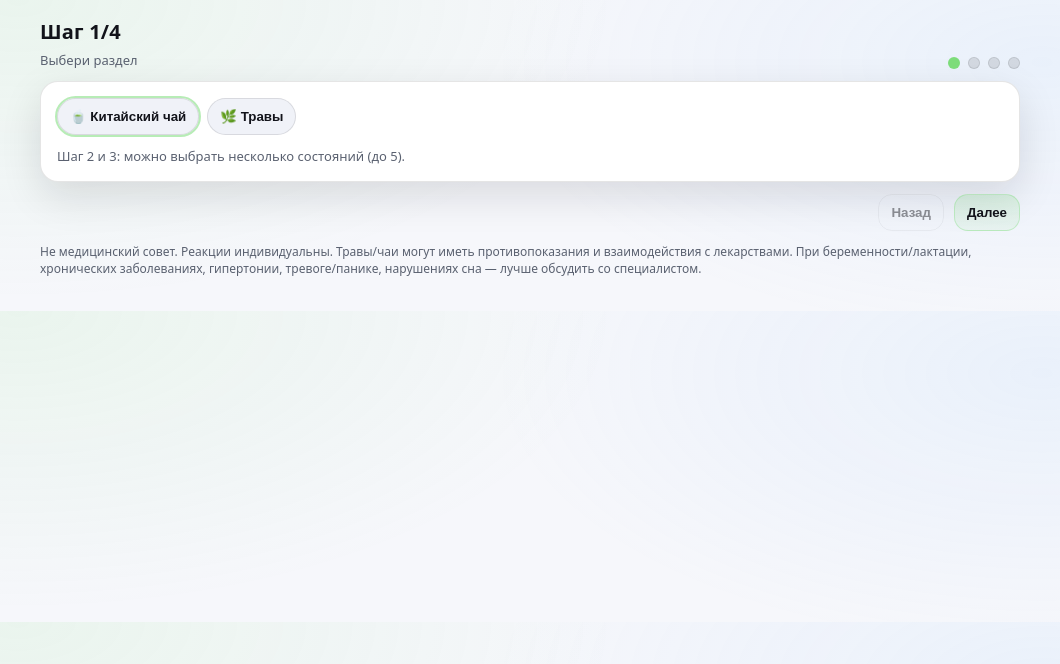
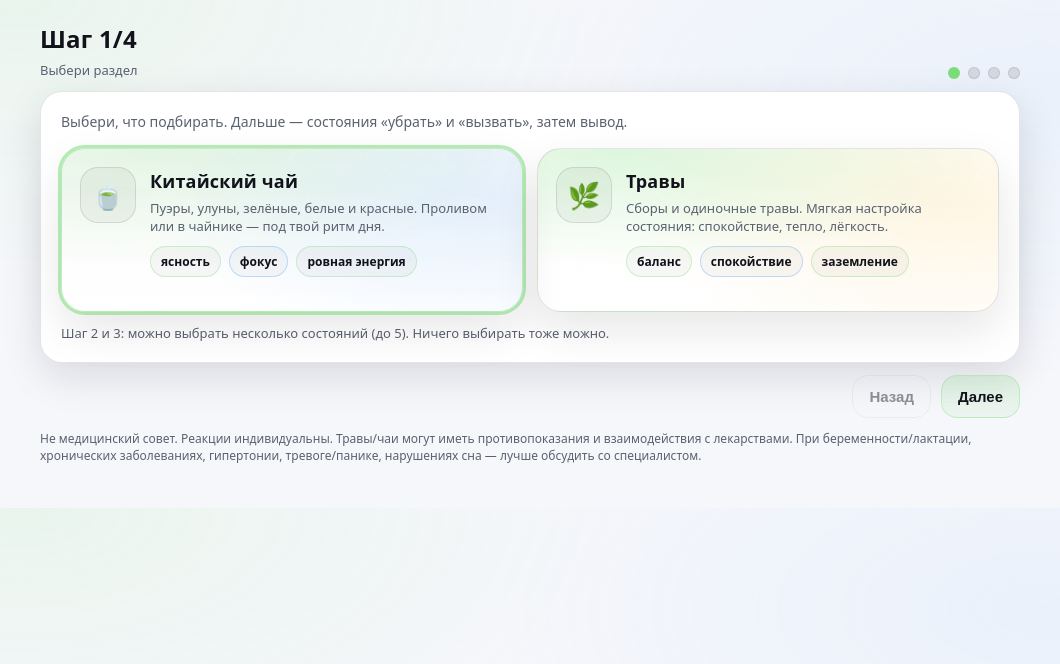
Before and after one commit to mmarafet/tea-states, a plain HTML site: page herbs/index.html in a window 1280 px wide. Shown: the whole page, without its empty margins (110-1170 px from the left). Drawn offline with Linux system fonts and the light colour scheme.

Commit message:
Refactor styles and update UI for tea and herbs selection
Updated styles for various elements in index.html, including padding, font sizes, and border radii. Modified the HTML structure in the buildStep1 function to enhance the UI for selecting tea and herbs.

```diff
--- a/herbs/index.html
+++ b/herbs/index.html
@@ -25,19 +25,19 @@
                   var(--bg);
       color:var(--text);
     }
-    .wrap{ max-width:var(--w); margin:0 auto; padding:18px 14px 34px; }
+    .wrap{ max-width:var(--w); margin:0 auto; padding:22px 14px 44px; }
     .top{ display:flex; align-items:flex-end; justify-content:space-between; gap:12px; flex-wrap:wrap; }
-    h1{ margin:0; font-size:20px; letter-spacing:.2px; }
+    h1{ margin:0; font-size:24px; letter-spacing:.2px; }
     .crumb{ color:var(--muted); font-size:13px; margin-top:6px; }
-    .card{ background:var(--card); border:1px solid var(--line); border-radius:var(--radius);
-      box-shadow:var(--shadow); padding:var(--pad); }
+    .card{ background:var(--card); border:1px solid var(--line); border-radius:22px;
+      box-shadow:var(--shadow); padding:20px; }
     .stepper{ display:flex; gap:8px; align-items:center; justify-content:flex-end; flex-wrap:wrap; }
     .dot{ width:10px; height:10px; border-radius:99px; background:rgba(255,255,255,.18); border:1px solid var(--line); }
     @media (prefers-color-scheme: light){ .dot{ background:rgba(0,0,0,.10);} }
     .dot.on{ background:var(--accent); border-color:rgba(125,220,122,.35); }
     .row{ display:flex; gap:12px; flex-wrap:wrap; align-items:center; justify-content:space-between; }
     .btn{ border:1px solid var(--line); background:transparent; color:var(--text);
-      padding:10px 12px; border-radius:14px; cursor:pointer; font-weight:600; }
+      padding:12px 16px; border-radius:16px; cursor:pointer; font-weight:750; font-size:15px; }
     .btn.primary{ background:linear-gradient(180deg, rgba(125,220,122,.20), rgba(125,220,122,.08));
       border-color:rgba(125,220,122,.35); }
     .btn:disabled{ opacity:.45; cursor:not-allowed; }
@@ -45,19 +45,79 @@
     .seg .opt{ border:1px solid var(--line); background:var(--pill); color:var(--text);
       padding:10px 12px; border-radius:999px; cursor:pointer; font-weight:650; }
     .seg .opt.on{ outline:2px solid rgba(125,220,122,.55); }
-    .hint{ color:var(--muted); font-size:13px; line-height:1.4; }
+
+    /* Rich tiles */
+    .tiles{ display:grid; grid-template-columns:1fr; gap:14px; margin-top:6px; }
+    @media (min-width: 640px){ .tiles{ grid-template-columns:1fr 1fr; } }
+    .tile{
+      position:relative;
+      border:1px solid var(--line);
+      border-radius:24px;
+      padding:18px 18px 16px;
+      cursor:pointer;
+      overflow:hidden;
+      background:
+        radial-gradient(700px 220px at 20% 0%, rgba(125,220,122,.22), transparent 55%),
+        radial-gradient(560px 260px at 90% 30%, rgba(122,183,255,.22), transparent 58%),
+        linear-gradient(180deg, rgba(255,255,255,.06), rgba(255,255,255,.02));
+      box-shadow: 0 12px 34px rgba(0,0,0,.28);
+      transition: transform .12s ease, box-shadow .12s ease, border-color .12s ease;
+      min-height:128px;
+      display:flex;
+      gap:14px;
+      align-items:flex-start;
+    }
+    @media (prefers-color-scheme: light){
+      .tile{
+        background:
+          radial-gradient(700px 220px at 20% 0%, rgba(125,220,122,.18), transparent 55%),
+          radial-gradient(560px 260px at 90% 30%, rgba(122,183,255,.18), transparent 58%),
+          linear-gradient(180deg, rgba(0,0,0,.02), rgba(0,0,0,.00));
+        box-shadow: 0 18px 44px rgba(18,19,26,.10);
+      }
+    }
+    .tile:hover{ transform: translateY(-1px); box-shadow: 0 18px 46px rgba(0,0,0,.34); border-color: rgba(255,255,255,.18); }
+    @media (prefers-color-scheme: light){ .tile:hover{ box-shadow: 0 22px 52px rgba(18,19,26,.14); border-color: rgba(0,0,0,.14);} }
+    .tile:active{ transform: translateY(0); }
+    .tile.on{ outline: 3px solid rgba(125,220,122,.55); border-color: rgba(125,220,122,.45); }
+    .tileIcon{
+      width:54px;height:54px;border-radius:18px;
+      border:1px solid var(--line);
+      display:flex;align-items:center;justify-content:center;
+      font-size:26px;
+      background: rgba(0,0,0,.12);
+      flex:0 0 auto;
+    }
+    @media (prefers-color-scheme: light){ .tileIcon{ background: rgba(0,0,0,.04);} }
+    .tileTitle{ font-size:18px; font-weight:800; letter-spacing:.2px; margin-top:2px; }
+    .tileSub{ color:var(--muted); font-size:13px; line-height:1.45; margin-top:6px; }
+    .tileBadges{ display:flex; gap:8px; flex-wrap:wrap; margin-top:10px; }
+    .badge{
+      font-size:12px; font-weight:750;
+      padding:6px 10px; border-radius:999px;
+      border:1px solid var(--line);
+      background: rgba(255,255,255,.04);
+      color: var(--text);
+    }
+    @media (prefers-color-scheme: light){ .badge{ background: rgba(0,0,0,.03);} }
+    .badge.green{ border-color: rgba(125,220,122,.35); }
+    .badge.blue{ border-color: rgba(122,183,255,.45); }
+
+.hint{ color:var(--muted); font-size:13px; line-height:1.4; }
     .grid{ display:grid; grid-template-columns: 1fr; gap:12px; margin-top:12px; }
     .list{ display:flex; flex-wrap:wrap; gap:8px; margin-top:10px; }
     .pill{ border:1px solid var(--line); background:var(--pill); color:var(--text);
-      padding:8px 10px; border-radius:999px; cursor:pointer; user-select:none; font-weight:600; }
+      padding:10px 14px; border-radius:999px; cursor:pointer; user-select:none; font-weight:750; font-size:14px;
+      transition: transform .08s ease, border-color .08s ease, background .08s ease; }
+    .pill:hover{ transform: translateY(-1px); border-color: rgba(255,255,255,.20); }
     .pill.bad.on{ background:rgba(255,110,110,.14); border-color:rgba(255,110,110,.35); }
     .pill.good.on{ background:rgba(122,183,255,.18); border-color:rgba(122,183,255,.45); }
     .note{ border-left:3px solid rgba(122,183,255,.55); padding-left:10px; color:var(--muted); font-size:13px; margin-top:10px; }
     .results h2{ margin:0 0 8px 0; font-size:16px; }
-    .item{ padding:10px 12px; border:1px solid var(--line); border-radius:14px; background:rgba(255,255,255,.03);
+    .item{ padding:14px 14px; border:1px solid var(--line); border-radius:14px; background:rgba(255,255,255,.03);
       display:flex; gap:10px; align-items:flex-start; justify-content:space-between; }
     @media (prefers-color-scheme: light){ .item{ background:rgba(0,0,0,.03);} }
-    .thumb{ width:44px; height:44px; border-radius:12px; border:1px solid var(--line); overflow:hidden; flex:0 0 auto; }
+    .thumb{ width:56px; height:56px; border-radius:12px; border:1px solid var(--line); overflow:hidden; flex:0 0 auto; }
 .thumb img{ width:100%; height:100%; object-fit:cover; display:block; }
 .item .leftcol{ min-width:0; }
     .item b{ display:block; }
@@ -451,14 +511,45 @@ document.addEventListener("keydown", (e)=>{ if(e.key === "Escape") closeModal();
 /** ---------- UI Builders ---------- */
 function buildStep1(){
   const p = $("panel");
-  p.innerHTML = `
-    <div class="row" style="justify-content:flex-start;">
-      <div class="seg" role="tablist" aria-label="раздел">
-        <button class="opt ${domain==="tea"?"on":""}" id="domTea">🍵 Китайский чай</button>
-        <button class="opt ${domain==="herbs"?"on":""}" id="domHerb">🌿 Травы</button>
+  p.innerHTML = `    <div class="row" style="justify-content:flex-start;">
+      <div style="display:flex; flex-direction:column; gap:10px; width:100%;">
+        <div class="hint" style="font-size:14px;">Выбери, что подбирать. Дальше — состояния «убрать» и «вызвать», затем вывод.</div>
+
+        <div class="tiles" role="tablist" aria-label="раздел">
+          <div class="tile ${domain==="tea"?"on":""}" id="domTea" role="tab" aria-selected="${domain==="tea"?"true":"false"}">
+            <div class="tileIcon">🍵</div>
+            <div style="min-width:0;">
+              <div class="tileTitle">Китайский чай</div>
+              <div class="tileSub">Пуэры, улуны, зелёные, белые и красные. Проливом или в чайнике — под твой ритм дня.</div>
+              <div class="tileBadges">
+                <span class="badge green">ясность</span>
+                <span class="badge blue">фокус</span>
+                <span class="badge green">ровная энергия</span>
+              </div>
+            </div>
+          </div>
+
+          <div class="tile ${domain==="herbs"?"on":""}" id="domHerb" role="tab" aria-selected="${domain==="herbs"?"true":"false"}"
+               style="background:
+                radial-gradient(700px 220px at 18% 0%, rgba(125,220,122,.26), transparent 55%),
+                radial-gradient(560px 260px at 90% 35%, rgba(255,204,102,.18), transparent 58%),
+                linear-gradient(180deg, rgba(255,255,255,.06), rgba(255,255,255,.02));">
+            <div class="tileIcon">🌿</div>
+            <div style="min-width:0;">
+              <div class="tileTitle">Травы</div>
+              <div class="tileSub">Сборы и одиночные травы. Мягкая настройка состояния: спокойствие, тепло, лёгкость.</div>
+              <div class="tileBadges">
+                <span class="badge green">баланс</span>
+                <span class="badge blue">спокойствие</span>
+                <span class="badge green">заземление</span>
+              </div>
+            </div>
+          </div>
+        </div>
+
+        <div class="hint" style="margin-top:2px;">Шаг 2 и 3: можно выбрать несколько состояний (до ${MAX_MULTI}). Ничего выбирать тоже можно.</div>
       </div>
     </div>
-    <div class="hint">Шаг 2 и 3: можно выбрать несколько состояний (до ${MAX_MULTI}).</div>
   `;
   $("domTea").onclick = ()=>{ domain="tea"; render(); };
   $("domHerb").onclick = ()=>{ domain="herbs"; render(); };
```
